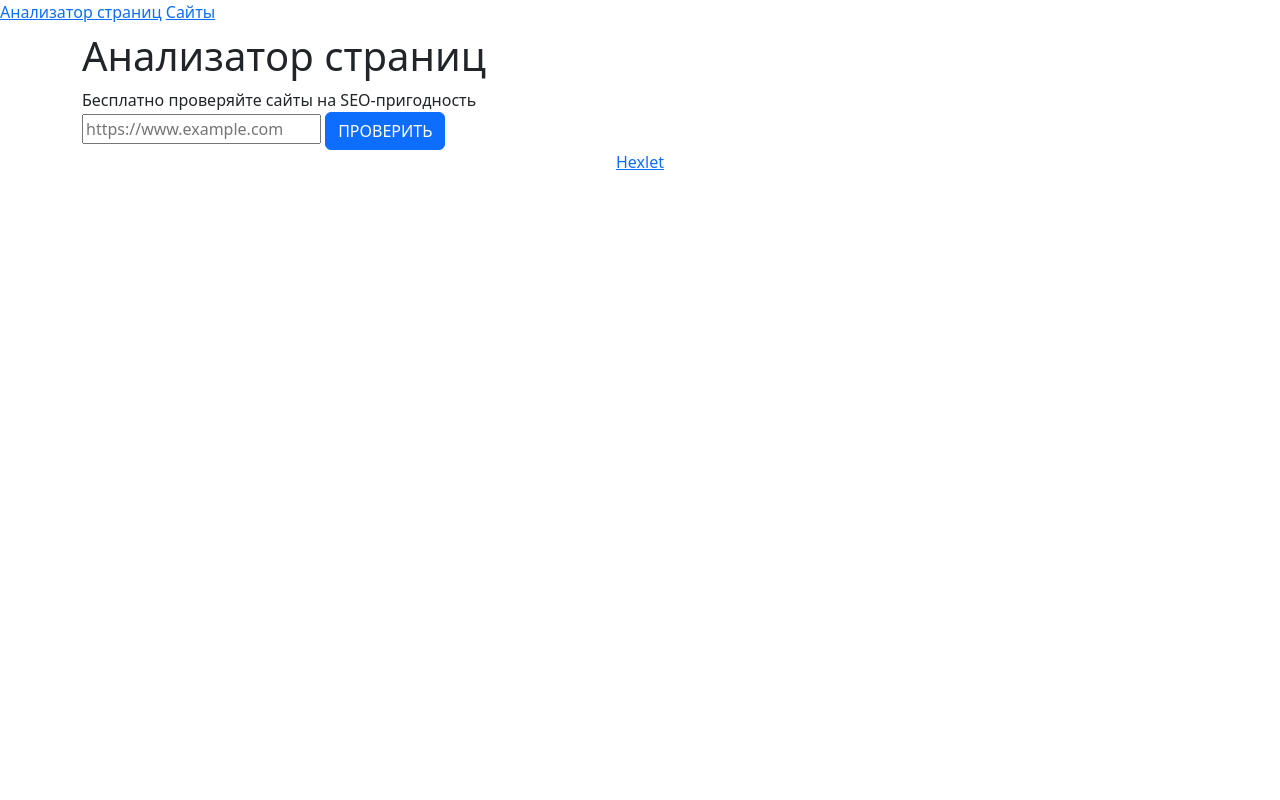
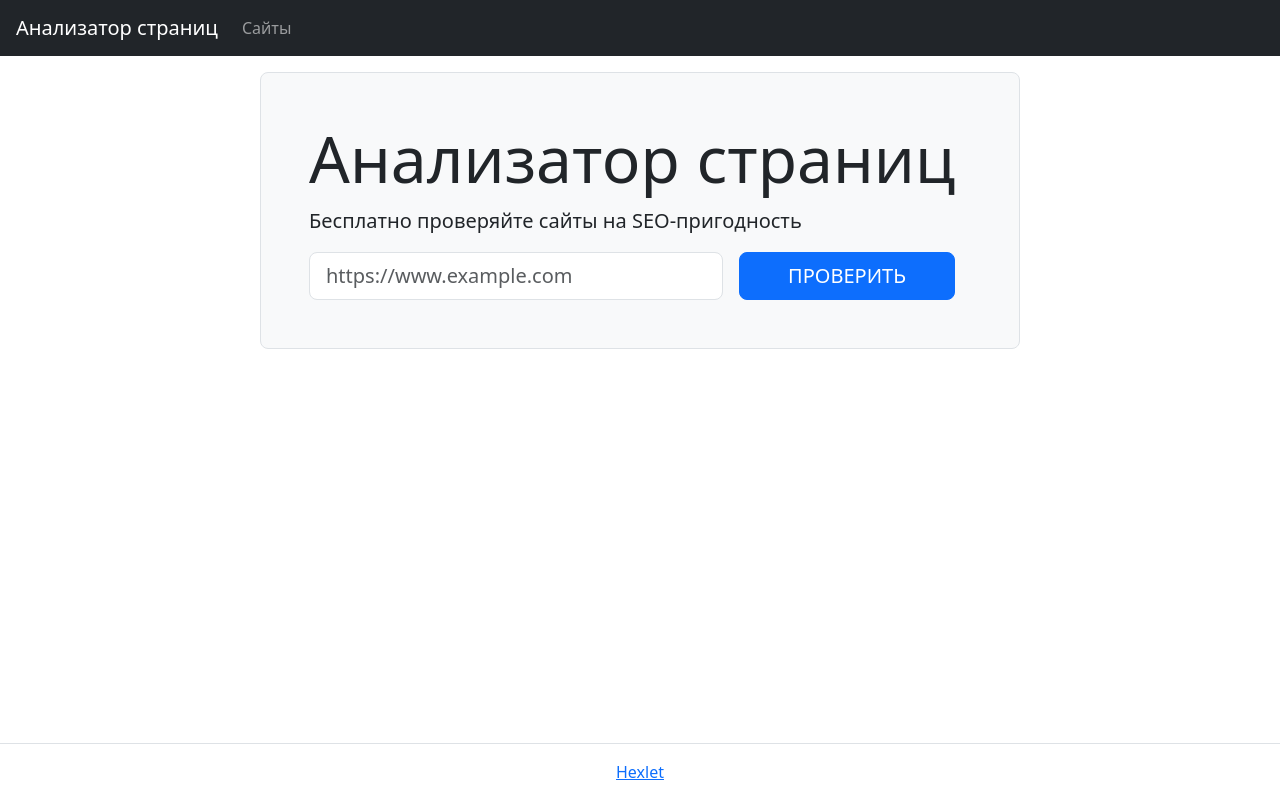
Before and after one commit to Onoiro/python-project-83, a Flask app: page / in a window 1280 px wide. Run offline with Flask 3, Linux system fonts and the light colour scheme; some libraries are stand-ins or nearby versions.

Commit message:
update base.html & index.html: grab classes from template project - https://python-page-analyzer-ru.hexlet.app/

```diff
--- a/page_analyzer/templates/bootstrap/base.html
+++ b/page_analyzer/templates/bootstrap/base.html
@@ -8,12 +8,15 @@
         <link href="https://cdn.jsdelivr.net/npm/bootstrap@5.3.0/dist/css/bootstrap.min.css" rel="stylesheet" integrity="sha384-9ndCyUaIbzAi2FUVXJi0CjmCapSmO7SnpJef0486qhLnuZ2cdeRhO02iuK6FUUVM" crossorigin="anonymous">
         {% endblock %}
     </head>
-    <body>
+    <body class="min-vh-100 d-flex flex-column">
     {% block header %}
-      <header>
-          <nav>
-            <a href="/">Анализатор страниц</a>
-            <a href="/urls">Сайты</a>
+    <header class="flex-shrink-0">
+        <nav class="navbar navbar-expand-md navbar-dark bg-dark px-3">
+            <a class="navbar-brand" href="/">Анализатор страниц</a>
+            <div id="navbarNav">
+                <ul class="navbar-nav">
+                    <li class="nav-item"><a class="nav-link " href="/urls">Сайты</a></li>
+                </ul>
             </div>
         </nav>
     </header>
@@ -22,10 +25,10 @@
     {% block content %}{% endblock %}
 
     {% block footer %}
-      <footer>
-        <div class="container">
+    <footer class="border-top py-3 mt-5 flex-shrink-0">
+        <div class="container-lg">
             <div class="text-center">
-            <a href="https://ru.hexlet.io/u/abo">Hexlet</a>
+            <a href="https://ru.hexlet.io/u/abo" target="_blank">Hexlet</a>
             </div>
         </div>
     </footer>
--- a/page_analyzer/templates/index.html
+++ b/page_analyzer/templates/index.html
@@ -1,17 +1,19 @@
 {% extends 'bootstrap/base.html' %}
 
 {% block content %}
-  <main>
+<main class="flex-grow-1">
+  <div class="container-lg mt-3">
     <h1></h1>
-      <div class="container">
-        <div class="jumbotron">
-          <h1>{{ h1 }}</h1>
-          <label>Бесплатно проверяйте сайты на SEO-пригодность</label>
-          <form>
-            <input type="text" name="url" placeholder="https://www.example.com" value="{{ search }}">
-            <button type="submit" class="btn btn-primary">ПРОВЕРИТЬ</button>
-          </form>
+    <div class="row">
+        <div class="col-12 col-md-10 col-lg-8 mx-auto border rounded-3 bg-light p-5">
+          <h1 class="display-3">Анализатор страниц</h1>
+          <p class="lead">Бесплатно проверяйте сайты на SEO-пригодность</p>
+          <form action="/urls " method="post" class="d-flex justify-content-center" required>
+            <input type="text" name="url" placeholder="https://www.example.com"value=""  class="form-control form-control-lg">
+            <input type="submit" class="btn btn-primary  btn-lg ms-3 px-5 text-uppercase mx-3" value="Проверить">
+        </form>
         </div>
       </div>
-  </main>
+  </div>
+</main>
 {% endblock %}
```
Lines whose indentation alone changed are shown as unchanged.
